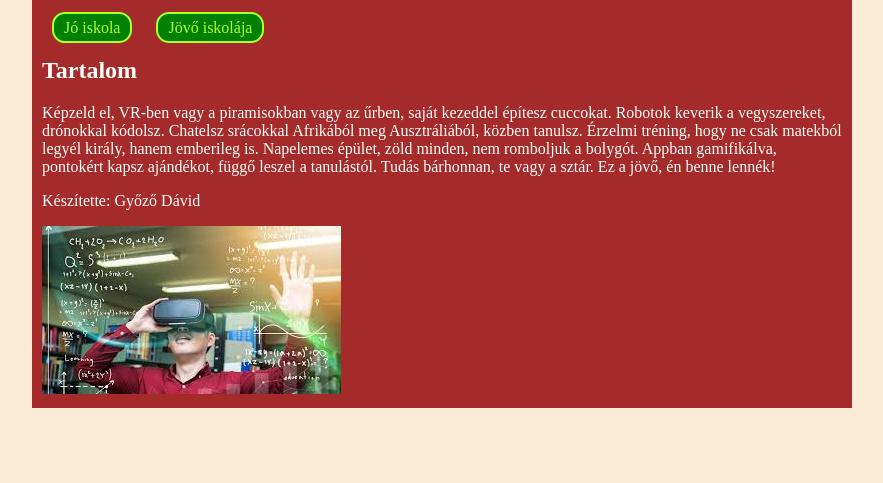
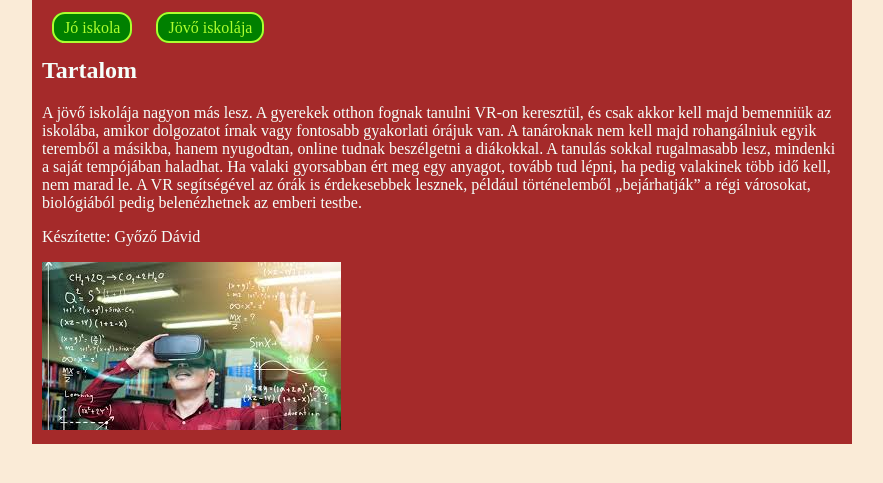
Before and after one commit to Gyozod/J-v--iskol-ja, a plain HTML site: page masik.html in a window 1280 px wide. Shown: the part 79-562 px from the top of the page, without its empty margins (198-1081 px from the left). Drawn offline with Linux system fonts and the light colour scheme.

Commit message:
Revise content about future school concepts
Updated the content to describe the future of education with VR and flexible learning.

```diff
--- a/masik.html
+++ b/masik.html
@@ -17,13 +17,14 @@
         </div>
         <div id="tartalom">
             <h2>Tartalom</h2>
-            <p>Képzeld el, VR-ben vagy a piramisokban vagy az űrben,
-                saját kezeddel építesz cuccokat. Robotok keverik a vegyszereket,
-                drónokkal kódolsz. Chatelsz srácokkal Afrikából meg Ausztráliából,
-                 közben tanulsz. Érzelmi tréning, hogy ne csak matekból legyél király,
-                  hanem emberileg is. Napelemes épület, zöld minden, nem romboljuk a bolygót.
-                   Appban gamifikálva, pontokért kapsz ajándékot, függő leszel a tanulástól.
-                    Tudás bárhonnan, te vagy a sztár. Ez a jövő, én benne lennék!</p>
+            <p>A jövő iskolája nagyon más lesz.
+                A gyerekek otthon fognak tanulni VR-on keresztül,
+                és csak akkor kell majd bemenniük az iskolába, amikor dolgozatot írnak vagy fontosabb gyakorlati órájuk van.
+                A tanároknak nem kell majd rohangálniuk egyik teremből a másikba, hanem nyugodtan, online tudnak beszélgetni a diákokkal.
+                A tanulás sokkal rugalmasabb lesz, mindenki a saját tempójában haladhat.
+                Ha valaki gyorsabban ért meg egy anyagot, tovább tud lépni, ha pedig valakinek több idő kell, nem marad le.
+                A VR segítségével az órák is érdekesebbek lesznek, például történelemből „bejárhatják” a régi városokat,
+                biológiából pedig belenézhetnek az emberi testbe.</p>
         </div>
         <div id="lablec">
             <p>Készítette: Győző Dávid</p>
```
